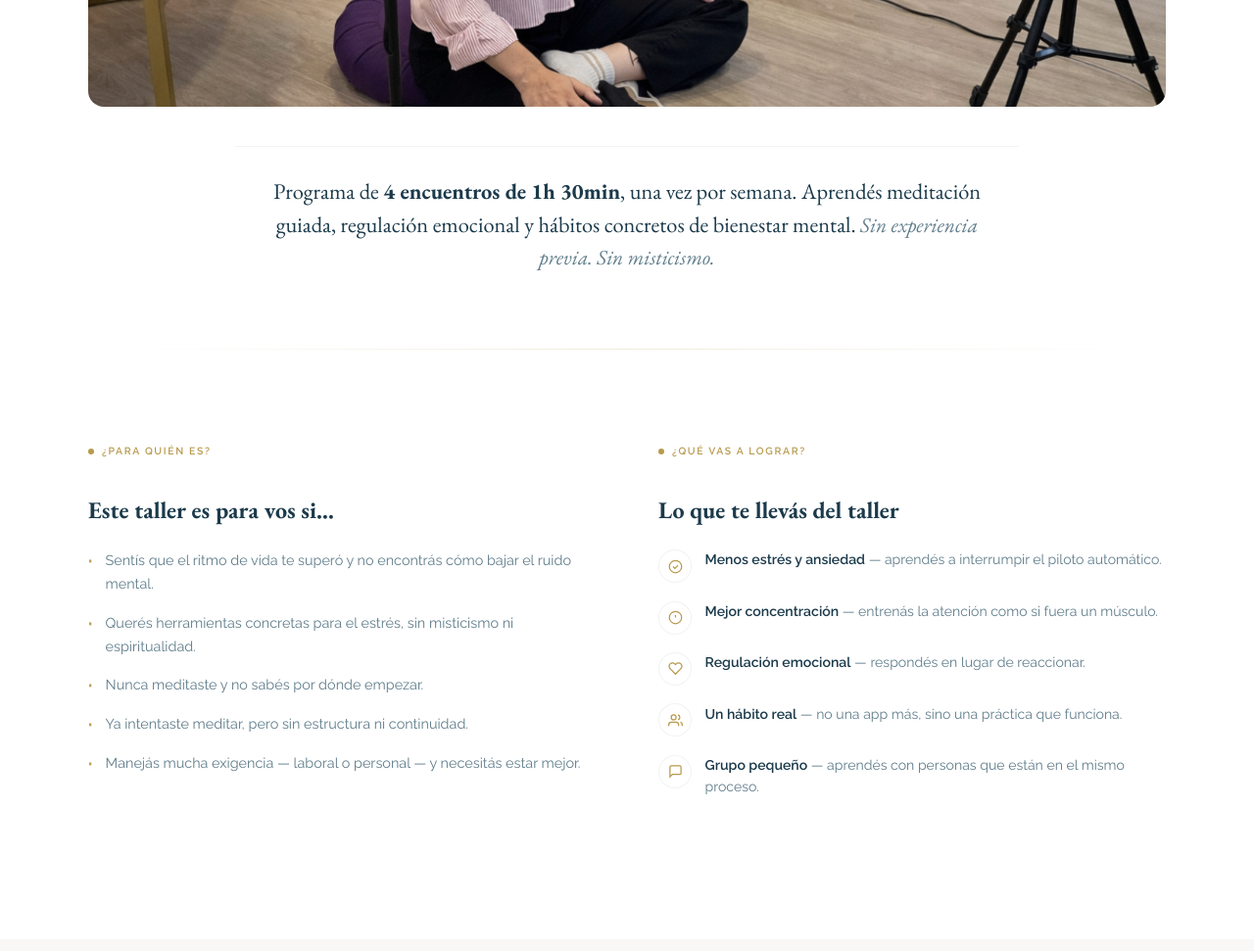
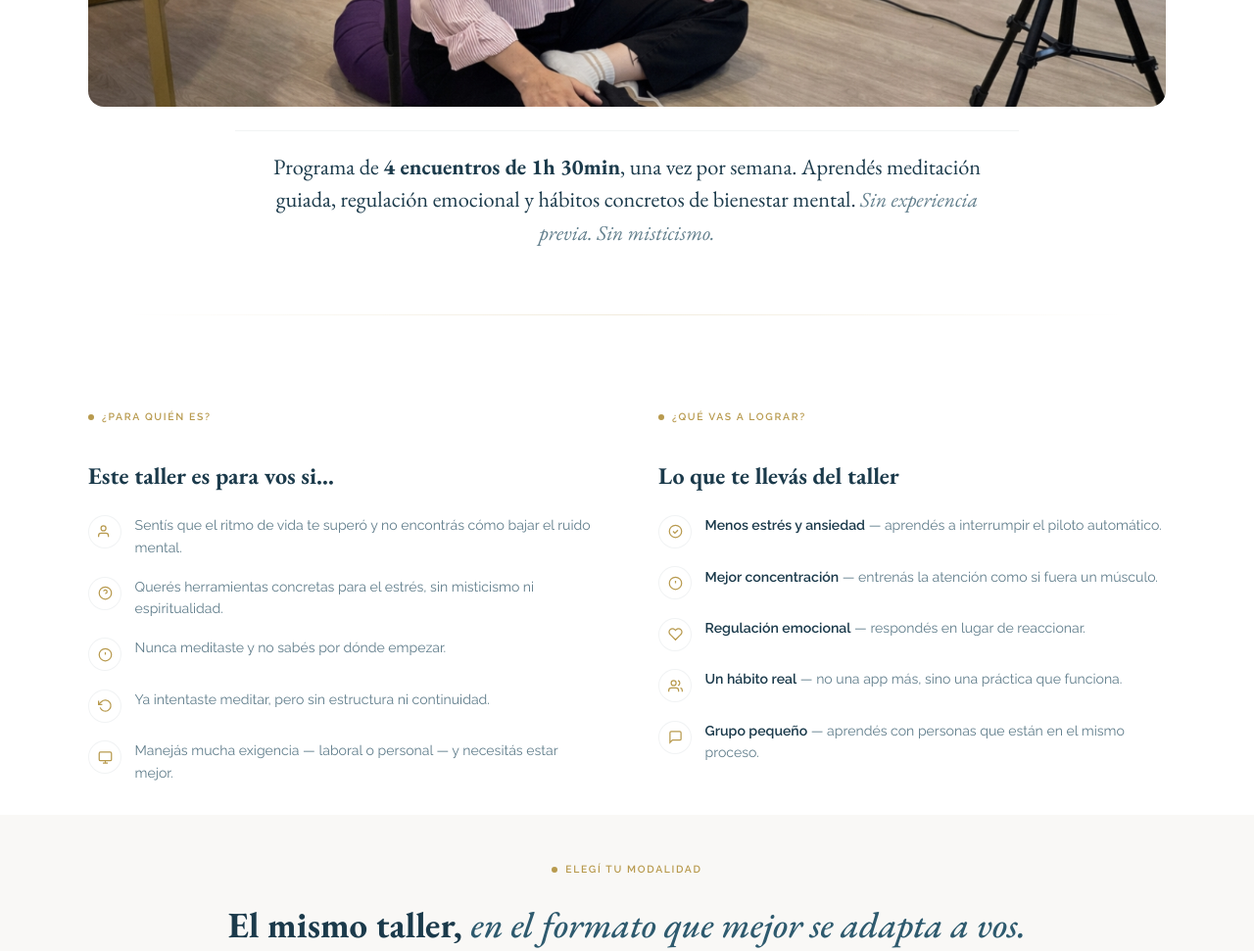
Before and after one commit to agusmilesi-collab/sentirmindfulness, a plain HTML site: page individuos.html in a window 1280 px wide. Shown: the part 1000-1971 px from the top of the page at 98% size. Drawn offline with nearby package versions, Linux system fonts and the light colour scheme.

Commit message:
Add icons to para-quien col, remove que-es empty section, reduce hero-programa spacing, remove programa text from modalidades
Co-Authored-By: Claude Sonnet 4.6 <noreply@anthropic.com>

```diff
--- a/individuos.html
+++ b/individuos.html
@@ -48,9 +48,9 @@
 /* ── HERO PROGRAMA ── */
 .hero-programa {
   max-width: 800px;
-  margin: 2.5rem auto 0;
+  margin: 1.5rem auto 0;
   text-align: center;
-  padding: 1.8rem 2rem;
+  padding: 1.2rem 2rem;
   border-top: 1px solid var(--border);
 }
 .hero-programa p {
@@ -783,12 +783,37 @@
       <div class="para-quien-col reveal">
         <div class="tag">¿Para quién es?</div>
         <h2 class="pq-title">Este taller es para vos si…</h2>
-        <ul class="pq-list">
-          <li>Sentís que el ritmo de vida te superó y no encontrás cómo bajar el ruido mental.</li>
-          <li>Querés herramientas concretas para el estrés, sin misticismo ni espiritualidad.</li>
-          <li>Nunca meditaste y no sabés por dónde empezar.</li>
-          <li>Ya intentaste meditar, pero sin estructura ni continuidad.</li>
-          <li>Manejás mucha exigencia — laboral o personal — y necesitás estar mejor.</li>
+        <ul class="beneficios-list">
+          <li>
+            <span class="beneficio-icon">
+              <svg viewBox="0 0 24 24" fill="none" stroke="currentColor" stroke-width="2" aria-hidden="true"><path d="M17 21v-2a4 4 0 00-4-4H5a4 4 0 00-4 4v2"/><circle cx="9" cy="7" r="4"/></svg>
+            </span>
+            <span>Sentís que el ritmo de vida te superó y no encontrás cómo bajar el ruido mental.</span>
+          </li>
+          <li>
+            <span class="beneficio-icon">
+              <svg viewBox="0 0 24 24" fill="none" stroke="currentColor" stroke-width="2" aria-hidden="true"><path d="M12 22c5.523 0 10-4.477 10-10S17.523 2 12 2 2 6.477 2 12s4.477 10 10 10z"/><path d="M9.09 9a3 3 0 015.83 1c0 2-3 3-3 3"/><line x1="12" y1="17" x2="12.01" y2="17"/></svg>
+            </span>
+            <span>Querés herramientas concretas para el estrés, sin misticismo ni espiritualidad.</span>
+          </li>
+          <li>
+            <span class="beneficio-icon">
+              <svg viewBox="0 0 24 24" fill="none" stroke="currentColor" stroke-width="2" aria-hidden="true"><circle cx="12" cy="12" r="10"/><line x1="12" y1="8" x2="12" y2="12"/><line x1="12" y1="16" x2="12.01" y2="16"/></svg>
+            </span>
+            <span>Nunca meditaste y no sabés por dónde empezar.</span>
+          </li>
+          <li>
+            <span class="beneficio-icon">
+              <svg viewBox="0 0 24 24" fill="none" stroke="currentColor" stroke-width="2" aria-hidden="true"><polyline points="1 4 1 10 7 10"/><path d="M3.51 15a9 9 0 102.13-9.36L1 10"/></svg>
+            </span>
+            <span>Ya intentaste meditar, pero sin estructura ni continuidad.</span>
+          </li>
+          <li>
+            <span class="beneficio-icon">
+              <svg viewBox="0 0 24 24" fill="none" stroke="currentColor" stroke-width="2" aria-hidden="true"><rect x="2" y="3" width="20" height="14" rx="2"/><line x1="8" y1="21" x2="16" y2="21"/><line x1="12" y1="17" x2="12" y2="21"/></svg>
+            </span>
+            <span>Manejás mucha exigencia — laboral o personal — y necesitás estar mejor.</span>
+          </li>
         </ul>
       </div>
 
@@ -833,15 +858,6 @@
   </div>
 </section>
 
-<!-- ========== QUÉ ES MINDFULNESS ========== -->
-<section class="que-es">
-  <div class="container">
-    <div class="que-es-inner">
-      <div class="que-es-right reveal d1">
-      </div>
-    </div>
-  </div>
-</section>
 
 <!-- ========== MODALIDADES ========== -->
 <section class="modalidades" id="taller">
@@ -849,7 +865,6 @@
     <div class="modalidades-header">
       <div class="tag reveal">Elegí tu modalidad</div>
       <h2 class="s-title reveal d1">El mismo taller, <em>en el formato que mejor se adapta a vos.</em></h2>
-      <p class="s-sub reveal d2">Programa de 4 encuentros de 1h 30min, una vez por semana. Aprendés meditación guiada, regulación emocional y hábitos concretos de bienestar mental. Sin experiencia previa. Sin misticismo.</p>
     </div>
     <div class="modalidades-grid">
 
```
